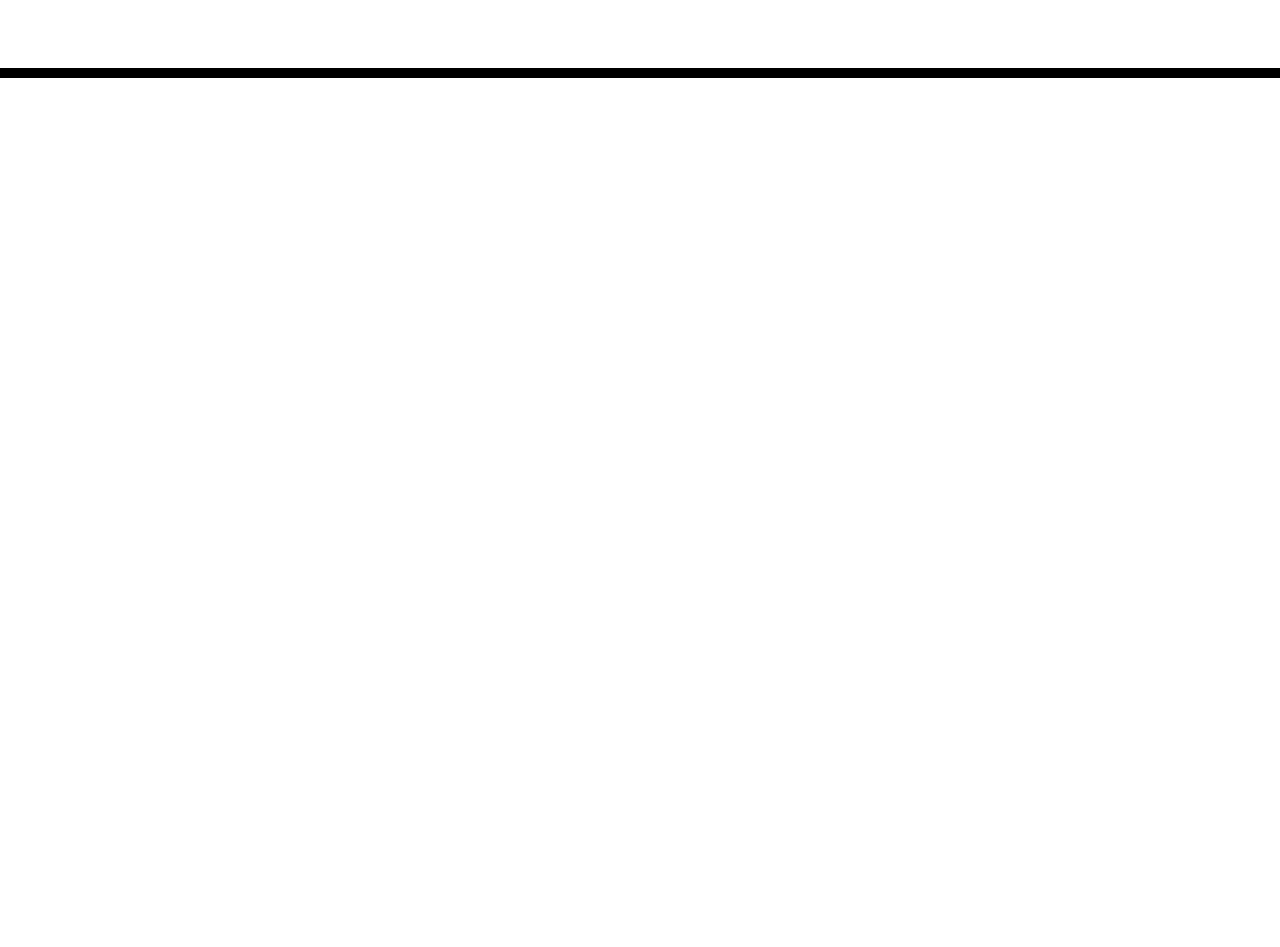
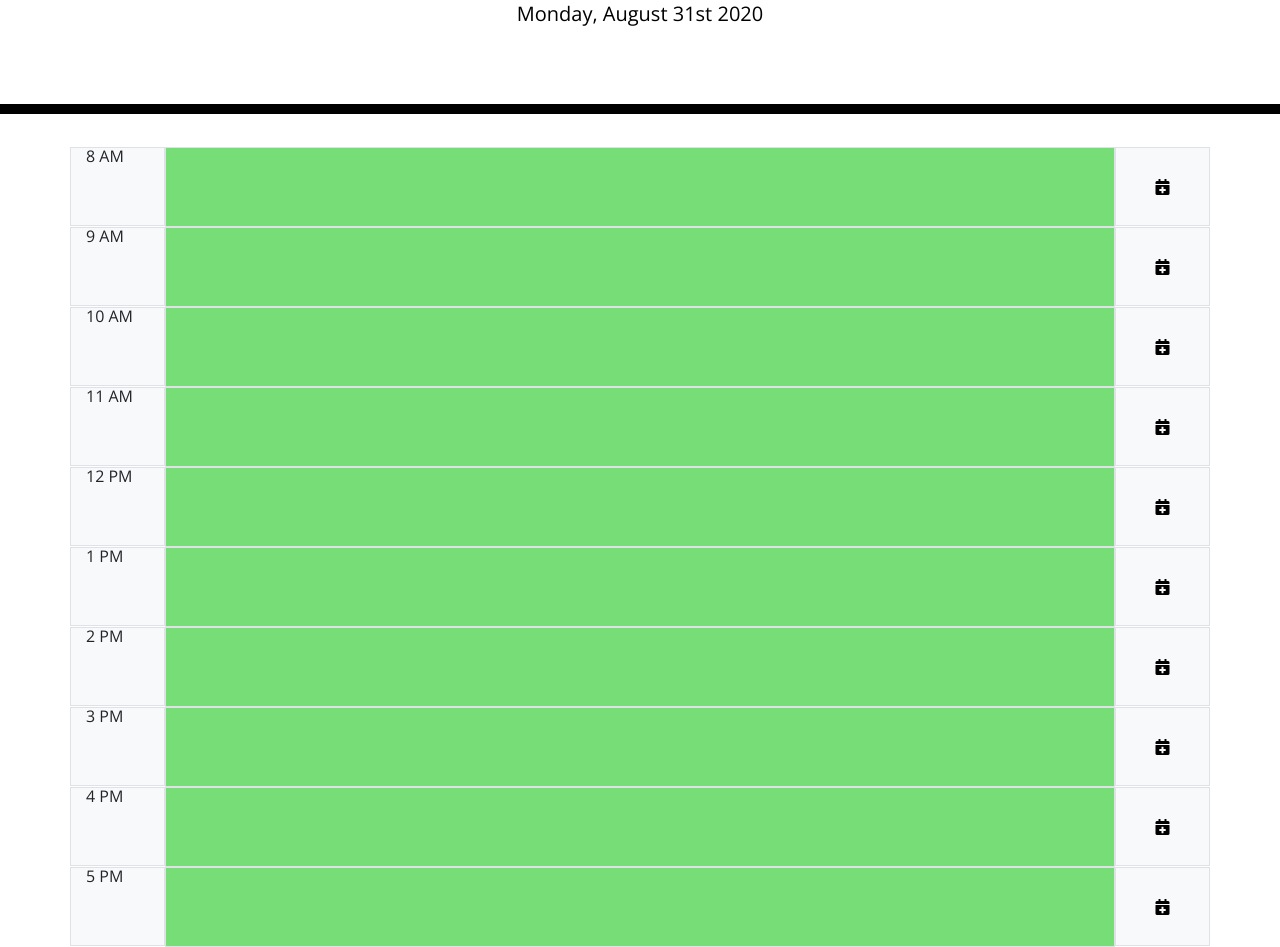
Before and after one commit to heather-everton/Work-Day-Scheduler, a plain HTML site: page index.html in a window 1280 px wide. Shown: the part 190-1137 px from the top of the page. Before the commit the page ends 800 px from the top, so only its background shows below. Drawn offline with nearby package versions, Linux system fonts and the light colour scheme.

Commit message:
updated JS to store data in local storage and use css to color code the calendar

```diff
--- a/index.html
+++ b/index.html
@@ -28,11 +28,86 @@
       <p class="lead">A simple calendar app for scheduling your work day</p>
       <p id="currentDay" class="lead"></p>
     </header>
+
     <div class="container">
-      <!-- Timeblocks go here -->
+      <!-- 8AM -->
+      <div class="row" id="8">
+        <div class="col-1 border bg-light time">8 AM</div>
+        <textarea class="col-10 border list-group-item"></textarea>
+        <button class="col-1 border bg-light save"><i class="fas fa-calendar-plus"></i></button>
+      </div>
+      <!-- 9AM -->
+      <div class="row" id="9">
+        <div class="col-1 border bg-light time">9 AM</div>
+        <textarea class="col-10 border list-group-item"></textarea>
+        <button class="col-1 border bg-light save"><i class="fas fa-calendar-plus"></i></button>
+      </div>
+
+      <!-- 10AM -->
+      <div class="row" id="10">
+        <div class="col-1 border bg-light time">10 AM</div>
+        <textarea class="col-10 border list-group-item"></textarea>
+        <button class="col-1 border bg-light save"><i class="fas fa-calendar-plus"></i></button>
+      </div>
+
+      <!-- 11AM -->
+      <div class="row" id="11">
+        <div class="col-1 border bg-light time">11 AM</div>
+        <textarea class="col-10 border list-group-item"></textarea>
+        <button class="col-1 border bg-light save"><i class="fas fa-calendar-plus"></i></button>
+      </div>
+
+      <!-- 12PM -->
+      <div class="row" id="12">
+        <div class="col-1 border bg-light time">12 PM</div>
+        <textarea class="col-10 border list-group-item"></textarea>
+        <button class="col-1 border bg-light save"><i class="fas fa-calendar-plus"></i></button>
+      </div>
+
+
+      <!-- 1PM -->
+      <div class="row" id="13">
+        <div class="col-1 border bg-light time">1 PM</div>
+        <textarea class="col-10 border list-group-item"></textarea>
+        <button class="col-1 border bg-light save"><i class="fas fa-calendar-plus"></i></button>
+      </div>
+
+
+      <!-- 2PM -->
+      <div class="row" id="14">
+        <div class="col-1 border bg-light time">2 PM</div>
+        <textarea class="col-10 border list-group-item"></textarea>
+        <button class="col-1 border bg-light save"><i class="fas fa-calendar-plus"></i></button>
+      </div>
+
+
+      <!-- 3PM -->
+      <div class="row" id="15">
+        <div class="col-1 border bg-light time">3 PM</div>
+        <textarea class="col-10 border list-group-item"></textarea>
+        <button class="col-1 border bg-light save"><i class="fas fa-calendar-plus"></i></button>
+      </div>
+
+
+      <!-- 4PM -->
+      <div class="row" id="16">
+        <div class="col-1 border bg-light time">4 PM</div>
+        <textarea class="col-10 border list-group-item"></textarea>
+        <button class="col-1 border bg-light save"><i class="fas fa-calendar-plus"></i></button>
+      </div>
+
+
+      <!-- 5PM -->
+      <div class="row" id="17">
+        <div class="col-1 border bg-light time">5 PM</div>
+        <textarea class="col-10 border list-group-item"></textarea>
+        <button class="col-1 border bg-light save"><i class="fas fa-calendar-plus"></i></button>
+      </div>
     </div>
 
     <script src="https://code.jquery.com/jquery-3.4.1.min.js"></script>
     <script src="https://cdnjs.cloudflare.com/ajax/libs/moment.js/2.24.0/moment.min.js"></script>
+    <script src="https://cdnjs.cloudflare.com/ajax/libs/moment.js/2.24.0/moment.min.js"></script>
+    <script src="script.js"></script>
   </body>
 </html>
--- /dev/null
+++ b/script.js
@@ -0,0 +1,41 @@
+//use moment to display the current time
+$('#currentDay').text(moment().format('dddd') + ", " + moment().format('MMMM Do YYYY'));
+
+//get the current houur from moment in military time.
+var currentTime = moment().hours();
+
+//Load all the appts arrays from local storage
+$("#8 .col-10").val(localStorage.getItem("8"));
+$("#9 .col-10").val(localStorage.getItem("9"));
+$("#10 .col-10").val(localStorage.getItem("10"));
+$("#11 .col-10").val(localStorage.getItem("11"));
+$("#12 .col-10").val(localStorage.getItem("12"));
+$("#13 .col-10").val(localStorage.getItem("13"));
+$("#14 .col-10").val(localStorage.getItem("14"));
+$("#15 .col-10").val(localStorage.getItem("15"));
+$("#16 .col-10").val(localStorage.getItem("16"));
+$("#17 .col-10").val(localStorage.getItem("17"));
+
+
+//put the key value pair into local storage.
+$(".save").on( "click",function(){
+    var apptName = $(this).siblings(".col-10").val()
+    var apptTime = $(this).parent().attr("id")
+
+    localStorage.setItem(apptTime,apptName)
+})
+
+var auditCal = $(".row").each(function(){
+    var blockHour = $(this).attr("id");
+    if(blockHour < currentTime){
+        $(this).children(".list-group-item").addClass("past");
+    }else if(blockHour > currentTime){
+        $(this).children(".list-group-item").addClass("future");
+    }else{
+        $(this).children(".list-group-item").addClass("present");
+    }
+})
+
+setInterval(function () {
+      auditCal();
+}, (1000 * 60));
```
